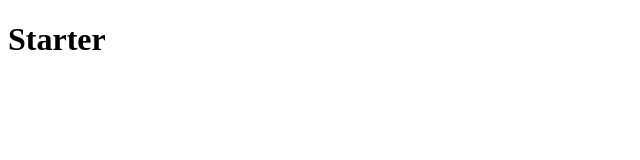
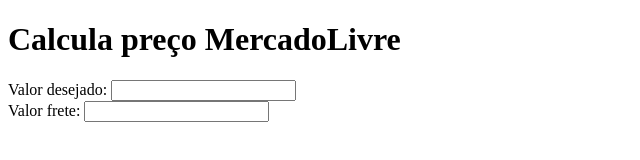
Before and after one commit to fernandonetom/calculadora-mercadolivre, a plain HTML site: page index.html in a window 1280 px wide. Shown: the whole page, without its empty margins (0-640 px from the left). Drawn offline with Linux system fonts and the light colour scheme.

Commit message:
Contrução

```diff
--- a/index.html
+++ b/index.html
@@ -1,11 +1,25 @@
 <!DOCTYPE html>
-<html lang="en">
-<head>
-    <meta charset="UTF-8">
-    <meta name="viewport" content="width=device-width, initial-scale=1.0">
-    <title>Calculadora MercadoLivre</title>
-</head>
-<body>
-    <h1>Starter</h1>
-</body>
+<html lang="pt-BR">
+	<head>
+		<meta charset="UTF-8" />
+		<meta name="viewport" content="width=device-width, initial-scale=1.0" />
+
+		<title>Calculadora MercadoLivre</title>
+	</head>
+	<body>
+		<h1>Calcula preço MercadoLivre</h1>
+		<div class="valorDesejado">
+			<label for="valorDesejado">Valor desejado:</label>
+			<input type="tel" name="valorDesejado" id="valorDesejado" />
+		</div>
+
+		<div class="valorFrete">
+			<label for="valorFrete">Valor frete:</label>
+			<input type="tel" name="valorFrete" id="valorFrete" />
+		</div>
+
+		<div class="valorCalculadoClassico"></div>
+		<div class="valorCalculadoPremium"></div>
+		<script src="src/js/script.js"></script>
+	</body>
 </html>
```
